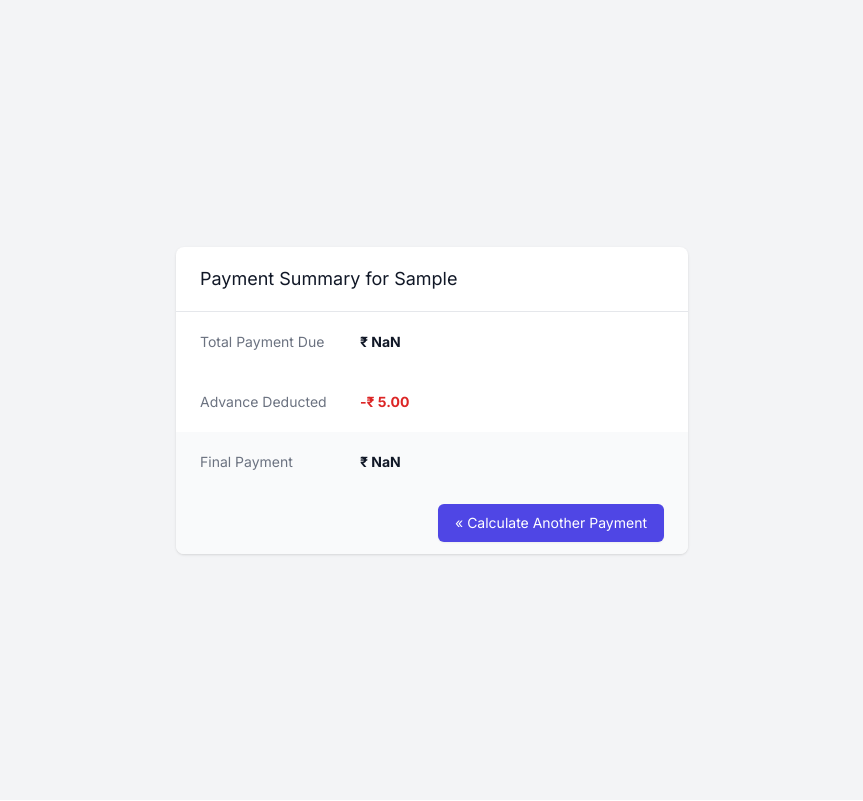
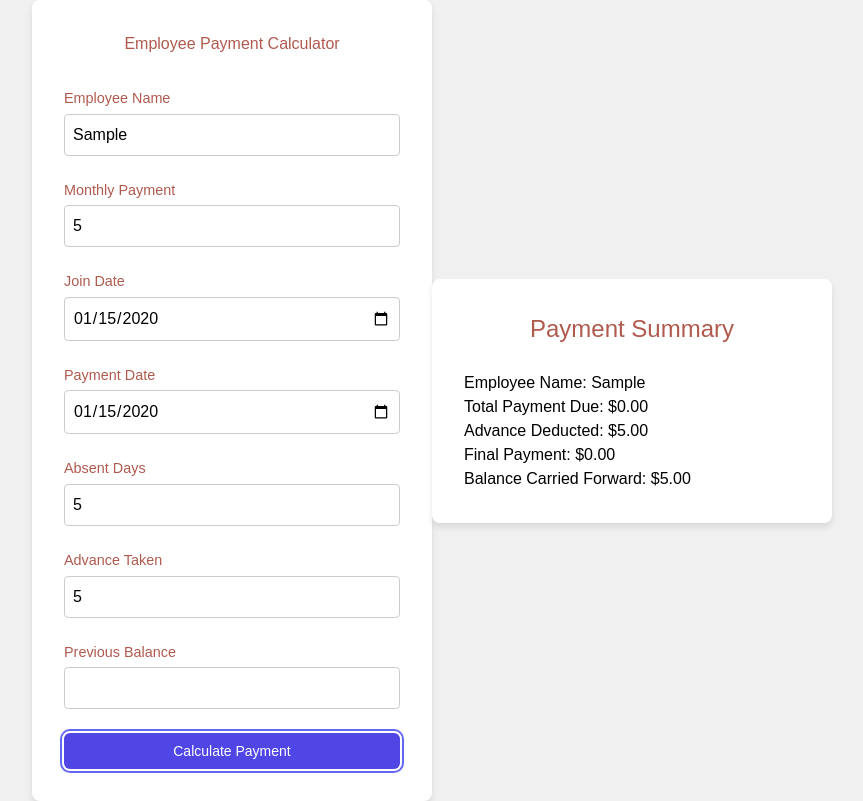
Before and after one commit to KunalRai7/app, a React (Create React App) app: page / in a window 1280 px wide. Both pictures are taken after typing "Sample", "5", "2020-01-15", "2020-01-15", "5", "5" into the empty fields and a click on the button "Calculate Payment". Shown: the whole page, without its empty margins (208-1071 px from the left). Built offline with nearby package versions, Linux system fonts and the light colour scheme.

Commit message:
Update App.js

```diff
--- a/src/App.js
+++ b/src/App.js
@@ -1,62 +1,19 @@
 import React, { useState } from 'react';
-import './index.css'; // Make sure Tailwind CSS is imported
+import './App.css';
 
-function InputField({ label, id, type, value, onChange, placeholder }) {
+function InputField({ label, id, type, value, onChange, placeholder, step, min }) {
   return (
-    <div>
-      <label htmlFor={id} className="block text-sm font-medium text-gray-700">
-        {label}
-      </label>
-      <div className="mt-1">
+    <div className="input-group">
+      <label htmlFor={id}>{label}</label>
       <input
         id={id}
-          name={id}
         type={type}
-          required
-          className="appearance-none block w-full px-3 py-2 border border-gray-300 rounded-md shadow-sm placeholder-gray-400 focus:outline-none focus:ring-indigo-500 focus:border-indigo-500 sm:text-sm [&::-webkit-inner-spin-button]:appearance-none [&::-webkit-outer-spin-button]:appearance-none"
-          placeholder={placeholder}
         value={value}
         onChange={onChange}
-          onClick={(e) => e.target.value = ''}
+        placeholder={placeholder}
+        step={step}
+        min={min}
       />
-      </div>
-    </div>
-  );
-}
-
-function PaymentSummary({ name, totalDue, advanceDeducted, finalPayment, balanceCarriedForward, onReset }) {
-  return (
-    <div className="bg-white shadow overflow-hidden sm:rounded-lg">
-      <div className="px-4 py-5 sm:px-6">
-        <h3 className="text-lg leading-6 font-medium text-gray-900">Payment Summary for {name}</h3>
-      </div>
-      <div className="border-t border-gray-200">
-        <dl>
-          <SummaryItem label="Total Payment Due" value={`₹ ${totalDue.toFixed(2)}`} />
-          <SummaryItem label="Advance Deducted" value={`-₹ ${advanceDeducted.toFixed(2)}`} isNegative />
-          <SummaryItem label="Final Payment" value={`₹ ${finalPayment.toFixed(2)}`} highlight />
-          {balanceCarriedForward > 0 && (
-            <SummaryItem label="Balance Carried Forward" value={`₹ ${balanceCarriedForward.toFixed(2)}`} isNegative />
-          )}
-        </dl>
-      </div>
-      <div className="px-4 py-3 bg-gray-50 text-right sm:px-6">
-        <button
-          onClick={onReset}
-          className="inline-flex justify-center py-2 px-4 border border-transparent shadow-sm text-sm font-medium rounded-md text-white bg-indigo-600 hover:bg-indigo-700 focus:outline-none focus:ring-2 focus:ring-offset-2 focus:ring-indigo-500"
-        >
-          « Calculate Another Payment
-        </button>
-      </div>
-    </div>
-  );
-}
-
-function SummaryItem({ label, value, isNegative, highlight }) {
-  return (
-    <div className={`px-4 py-5 sm:grid sm:grid-cols-3 sm:gap-4 sm:px-6 ${highlight ? 'bg-gray-50' : ''}`}>
-      <dt className="text-sm font-medium text-gray-500">{label}</dt>
-      <dd className={`mt-1 text-sm ${isNegative ? 'text-red-600' : 'text-gray-900'} font-semibold sm:mt-0 sm:col-span-2`}>{value}</dd>
     </div>
   );
 }
@@ -69,13 +26,18 @@ function App() {
   const [absentDays, setAbsentDays] = useState('');
   const [advanceTaken, setAdvanceTaken] = useState('');
   const [previousBalance, setPreviousBalance] = useState('');
+  const [paymentSummary, setPaymentSummary] = useState(null);
   const [showSummary, setShowSummary] = useState(false);
-  const [paymentSummary, setPaymentSummary] = useState(null);
 
   const handleCalculatePayment = () => {
+    const monthlyPaymentNum = parseFloat(monthlyPayment);
+    const absentDaysNum = parseInt(absentDays) || 0;
+    const advanceTakenNum = parseFloat(advanceTaken) || 0;
+    const previousBalanceNum = parseFloat(previousBalance) || 0;
+
     // Input validation
-    if (!employeeName || !monthlyPayment || !joinDate || !paymentDate) {
-      alert("Please fill in all required fields.");
+    if (!employeeName || isNaN(monthlyPaymentNum) || !joinDate || !paymentDate) {
+      alert("Please fill in all required fields with valid values.");
       return;
     }
 
@@ -91,71 +53,42 @@ function App() {
     const totalDaysInMonth = 30; // Assuming 30 days per month for simplicity
 
     // Calculate days worked
-    const daysWorked = Math.max(0, Math.floor((paymentDateObj - joinDateObj) / (1000 * 60 * 60 * 24)) + 1 - absentDays);
+    const daysWorked = Math.max(0, Math.floor((paymentDateObj - joinDateObj) / (1000 * 60 * 60 * 24)) + 1 - absentDaysNum);
 
     // Calculate gross payment
-    const grossPayment = (daysWorked / totalDaysInMonth) * parseFloat(monthlyPayment);
+    const grossPayment = (daysWorked / totalDaysInMonth) * monthlyPaymentNum;
 
     // Add previous balance to gross payment
-    const totalPaymentDue = grossPayment + parseFloat(previousBalance);
+    const totalPaymentDue = grossPayment + previousBalanceNum;
 
     // Calculate net payment after deducting advances
-    const netPayment = totalPaymentDue - parseFloat(advanceTaken);
+    const netPayment = totalPaymentDue - advanceTakenNum;
 
     // Determine if there's any balance carried forward
     const balanceCarriedForward = netPayment < 0 ? Math.abs(netPayment) : 0;
 
     setPaymentSummary({
       name: employeeName,
-      totalDue: totalPaymentDue,
-      advanceDeducted: parseFloat(advanceTaken),
-      finalPayment: Math.max(0, netPayment),
-      balanceCarriedForward: balanceCarriedForward
+      totalDue: isNaN(totalPaymentDue) ? 0 : totalPaymentDue,
+      advanceDeducted: isNaN(advanceTakenNum) ? 0 : advanceTakenNum,
+      finalPayment: isNaN(netPayment) ? 0 : Math.max(0, netPayment),
+      balanceCarriedForward: isNaN(balanceCarriedForward) ? 0 : balanceCarriedForward
     });
     setShowSummary(true);
   };
 
-  const resetCalculator = () => {
-    setEmployeeName('');
-    setMonthlyPayment('');
-    setJoinDate('');
-    setPaymentDate('');
-    setAbsentDays('');
-    setAdvanceTaken('');
-    setPreviousBalance('');
-    setShowSummary(false);
-    setPaymentSummary(null);
-  };
-
-  if (showSummary && paymentSummary) {
   return (
-      <div className="min-h-screen bg-gray-100 flex items-center justify-center py-12 px-4 sm:px-6 lg:px-8">
-        <div className="max-w-lg w-full">
-          <PaymentSummary {...paymentSummary} onReset={resetCalculator} />
-        </div>
-      </div>
-    );
-  }
-
-  return (
-    <div className="min-h-screen bg-gray-100 flex items-center justify-center py-12 px-4 sm:px-6 lg:px-8">
-      <div className="max-w-md w-full space-y-8 bg-white p-8 rounded-lg shadow-md">
-        <div className="flex items-center justify-center space-x-2">
-          <svg xmlns="http://www.w3.org/2000/svg" className="h-8 w-8 text-gray-900" fill="none" viewBox="0 0 24 24" stroke="currentColor">
-            <path strokeLinecap="round" strokeLinejoin="round" strokeWidth={2} d="M9 7h6m0 10v-3m-3 3h.01M9 17h.01M9 14h.01M12 14h.01M15 11h.01M12 11h.01M9 11h.01M7 21h10a2 2 0 002-2V5a2 2 0 00-2-2H7a2 2 0 00-2 2v14a2 2 0 002 2z" />
-          </svg>
-          <h2 className="text-2xl font-bold text-gray-900 font-inter whitespace-nowrap">
-            Employee Payment Calculator
-          </h2>
-        </div>
+    <div className="App">
+      <div className="calculator">
+        <h1>Employee Payment Calculator</h1>
         <form className="mt-8 space-y-6">
           <InputField label="Employee Name" id="employeeName" type="text" value={employeeName} onChange={(e) => setEmployeeName(e.target.value)} placeholder="Enter employee name" />
-          <InputField label="Monthly Payment" id="monthlyPayment" type="number" value={monthlyPayment} onChange={(e) => setMonthlyPayment(e.target.value)} placeholder="Enter monthly payment" />
+          <InputField label="Monthly Payment" id="monthlyPayment" type="number" value={monthlyPayment} onChange={(e) => setMonthlyPayment(e.target.value)} placeholder="Enter monthly payment" step="0.01" min="0" />
           <InputField label="Join Date" id="joinDate" type="date" value={joinDate} onChange={(e) => setJoinDate(e.target.value)} />
           <InputField label="Payment Date" id="paymentDate" type="date" value={paymentDate} onChange={(e) => setPaymentDate(e.target.value)} />
-          <InputField label="Absent Days" id="absentDays" type="number" value={absentDays} onChange={(e) => setAbsentDays(e.target.value)} />
-          <InputField label="Advance Taken" id="advanceTaken" type="number" value={advanceTaken} onChange={(e) => setAdvanceTaken(e.target.value)} />
-          <InputField label="Previous Balance" id="previousBalance" type="number" value={previousBalance} onChange={(e) => setPreviousBalance(e.target.value)} />
+          <InputField label="Absent Days" id="absentDays" type="number" value={absentDays} onChange={(e) => setAbsentDays(e.target.value)} step="1" min="0" />
+          <InputField label="Advance Taken" id="advanceTaken" type="number" value={advanceTaken} onChange={(e) => setAdvanceTaken(e.target.value)} step="0.01" min="0" />
+          <InputField label="Previous Balance" id="previousBalance" type="number" value={previousBalance} onChange={(e) => setPreviousBalance(e.target.value)} step="0.01" />
           <div>
             <button
               type="button"
@@ -167,6 +100,16 @@ function App() {
           </div>
         </form>
       </div>
+      {showSummary && paymentSummary && (
+        <div className="payment-summary">
+          <h1>Payment Summary</h1>
+          <p>Employee Name: {paymentSummary.name}</p>
+          <p>Total Payment Due: ${paymentSummary.totalDue.toFixed(2)}</p>
+          <p>Advance Deducted: ${paymentSummary.advanceDeducted.toFixed(2)}</p>
+          <p>Final Payment: ${paymentSummary.finalPayment.toFixed(2)}</p>
+          <p>Balance Carried Forward: ${paymentSummary.balanceCarriedForward.toFixed(2)}</p>
+        </div>
+      )}
     </div>
   );
 }
```
Lines whose indentation alone changed are shown as unchanged.
